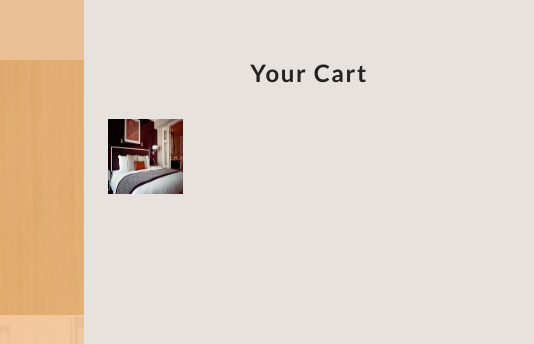
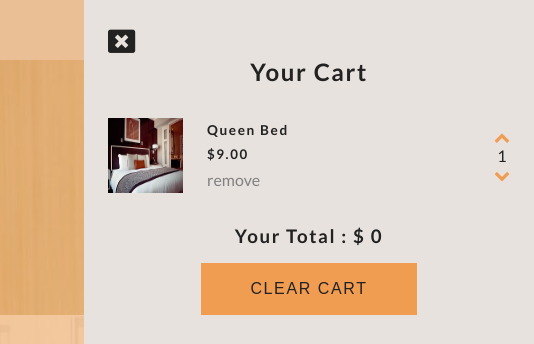
Before and after one commit to grabania/JS-shopping-card, a plain HTML site: page index.html in a window 1280 px wide. Shown: the top 344 px of the page, 746-1280 px from the left. Drawn offline with Linux system fonts and the light colour scheme.

Commit message:
Update cart in html

```diff
--- a/index.html
+++ b/index.html
@@ -148,15 +148,29 @@
                 <div class="cart-overlay">
                     <div class="cart">
                         <span class="close-cart">
-                            <i class="fas fa-window-close"></i>
+                            <i class="fa fa-window-close"></i>
                         </span>
                         <h2>your cart</h2>
                         <div class="cart-content">
                             <!-- cart item -->
                             <div class="cart-item">
                                 <img src="./images/product-1.jpeg" alt="product">
+                                <div>
+                                    <h4>queen bed</h4>
+                                    <h5>$9.00</h5>
+                                    <span class="remove-item">remove</span>
+                                </div>
+                                <div>
+                                    <i class="fa fa-chevron-up"></i>
+                                    <p class="item-amount">1</p>
+                                    <i class="fa fa-chevron-down"></i>
+                                </div>
                             </div>
                             <!-- end of cart item -->
+                        </div>
+                        <div class="cart-footer">
+                            <h3>your total : $ <span class="cart-total">0</span></h3>
+                            <button class="clear-cart banner-btn">clear cart</button>
                         </div>
                     </div>
                 </div>
```
